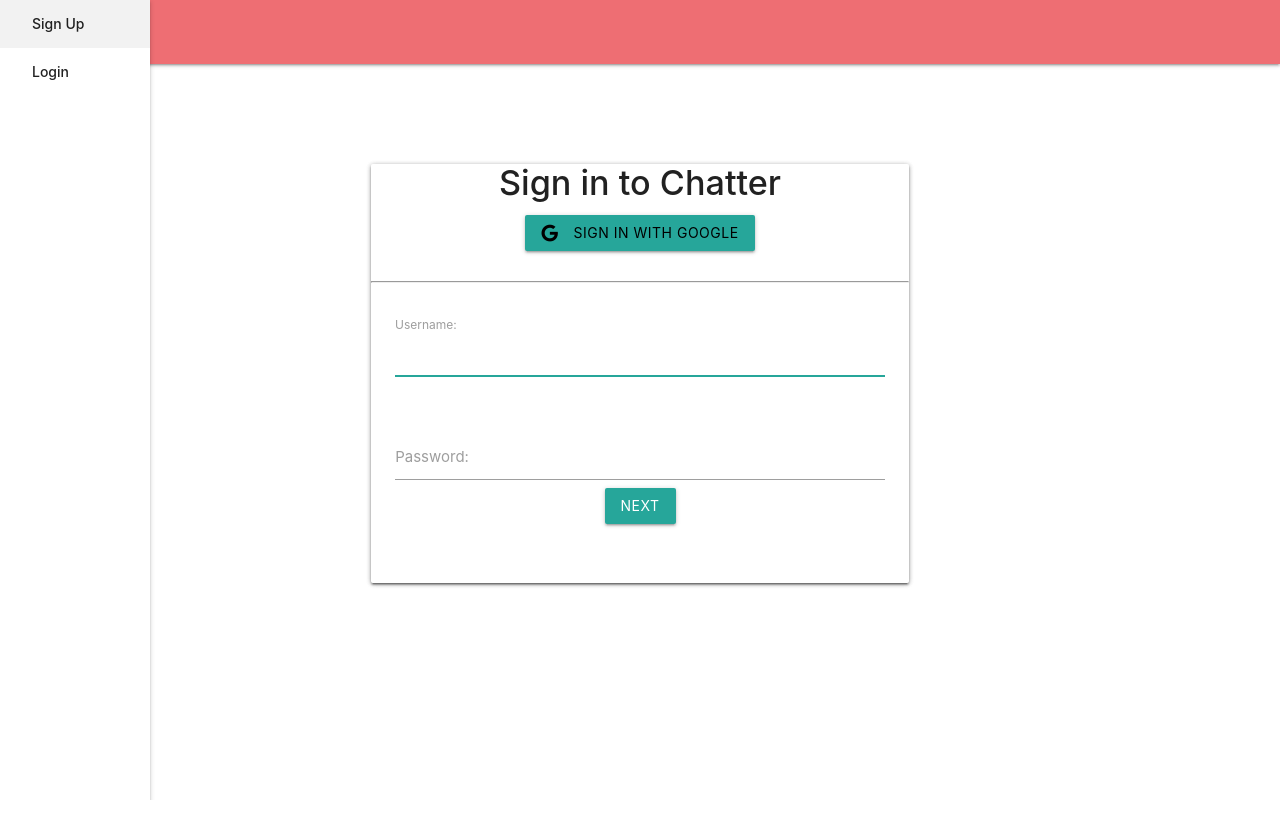
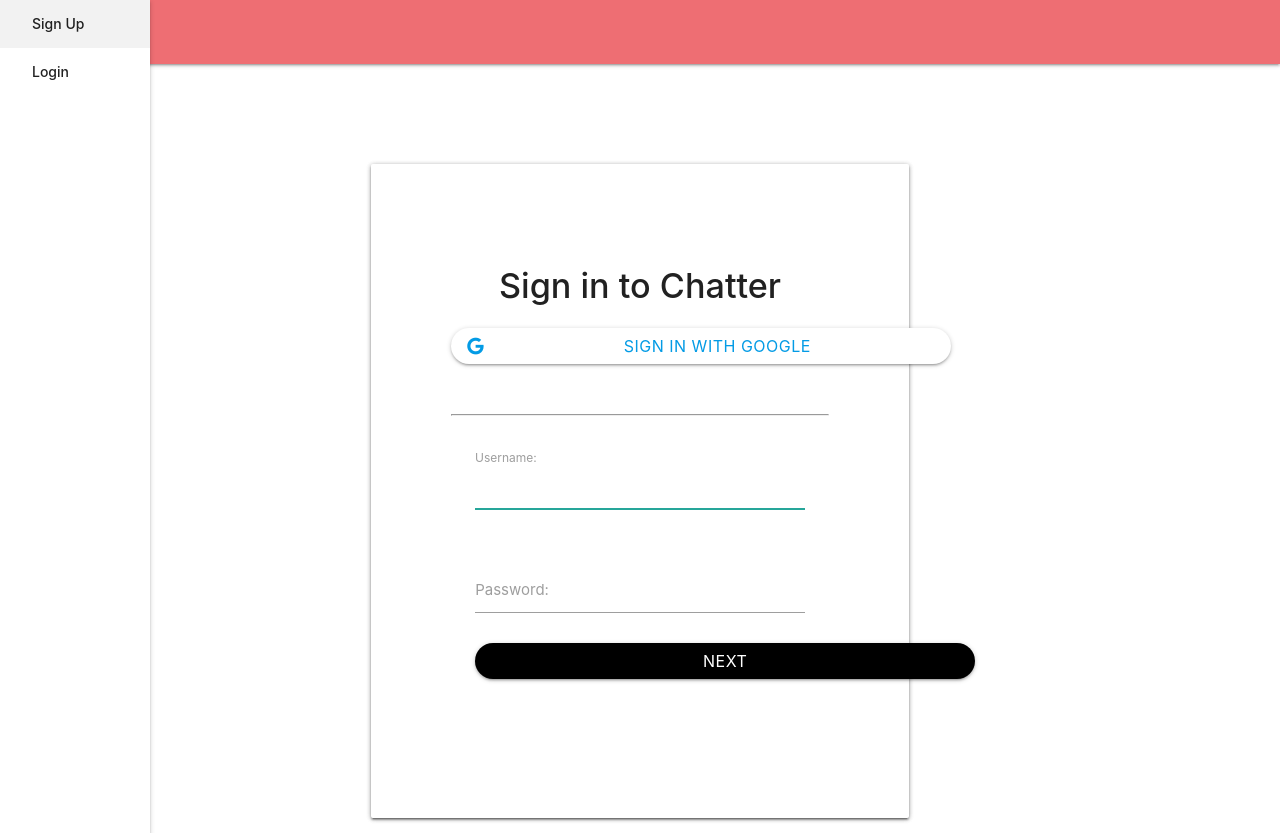
Before and after one commit to KZKS01/Chatter, a Django app: page /accounts/login/ in a window 1280 px wide. Before the commit the page ends 800 px from the top, so only its background shows below. Run offline with Django 4.2, Linux system fonts and the light colour scheme; some libraries are stand-ins or nearby versions.

Commit message:
fix: signin & signup pg css

```diff
--- a/main_app/static/style.css
+++ b/main_app/static/style.css
@@ -30,21 +30,38 @@
 }
 
 /* login pg */
-#googleBtn {
-    width: 100%;
+#gBtn {
     text-align: center;
-    border-bottom: 1px solid #000;
-    line-height: 0.1em;
     margin: 10px 0 20px;
+    border-radius: 50px;
+    background-color: white;
+    color: black;
+    font-size: 16px;
+    width: 500px;
  }
 
- #googleBtn span {
-     background:#fff;
-     padding:0 10px;
- }
-
-#signin{
+#sForms{
     width: 60%;
     margin: auto;
     margin-top: 100px;
  }
+
+ #card-content{
+    padding: 80px;
+ }
+
+ #bigger{
+    font-size: 0.9em;
+ }
+
+.input-field{
+    text-align: left;
+}
+
+#login-btn, #submit-btn{
+  border-radius: 50px;
+  background-color: black;
+  color: #fff;
+  font-size: 16px;
+  width: 500px;
+}
--- a/main_app/templates/registration/login.html
+++ b/main_app/templates/registration/login.html
@@ -8,8 +8,9 @@
 
 {% block content %}
 <div class="container">
-    <div class="col card hoverable s10 m6 l4 mx-auto center-align" id="signin">
-        <div class="col card hoverable s10 m6 1">
+    <div class="col card hoverable s10 m6 l4 mx-auto center-align" id="sForms">
+        <div class="col card hoverable s10 m6 12">
+            <div id="card-content">
                 <h4><strong>Sign in to Chatter</strong></h4>
 
                 {% if error %}
@@ -25,7 +26,7 @@
                 {% endif %}
 
                 <div class="d-grid gap-2 col-6 mx-auto">
-                <button class="btn btn-light rounded-pill">
+                    <button class="btn" id="gBtn">
                         <a href="{% provider_login_url 'google'%}?next=/">
                             <i class="fa fa-google left"></i>Sign in with Google
                         </a>
@@ -46,14 +47,15 @@
                             <div class="input-field col s12">
                                 {{ form.password.label_tag }}
                                 {{ form.password }}
-                            <div class="d-grid gap-2 col-6 mx-auto">
-                                <input type="submit" value="Next" class="btn btn-dark rounded-pill" id="login-btn">
-                            </div>
+                                <br>
+                                <br>
+                                <input type="submit" value="Next" class="btn" id="login-btn">
                             </div>
                         </div>
                 </form>
             </div>
         </div>
     </div>
+</div>
 
 {% endblock %}
```
Also changed, not shown: main_app/templates/registration/signup.html (+9 -12 lines). Lines whose indentation alone changed are shown as unchanged.
